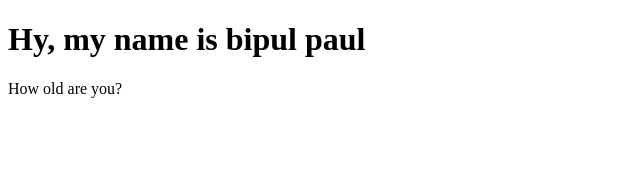
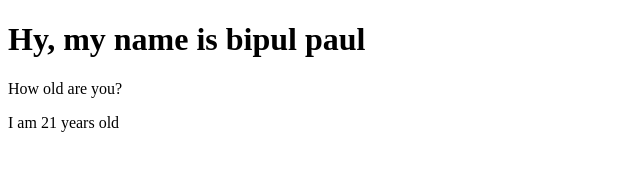
Before and after one commit to bipulpaul743/first-demo, a plain HTML site: page Index.html in a window 1280 px wide. Shown: the whole page, without its empty margins (0-640 px from the left). Drawn offline with Linux system fonts and the light colour scheme.

Commit message:
edit paragraph

```diff
--- a/Index.html
+++ b/Index.html
@@ -8,5 +8,6 @@
 <body>
     <h1>Hy, my name is bipul paul</h1>
     <p>How old are you?</p>
+    <p>I am 21 years old</p>
 </body>
 </html>
```
